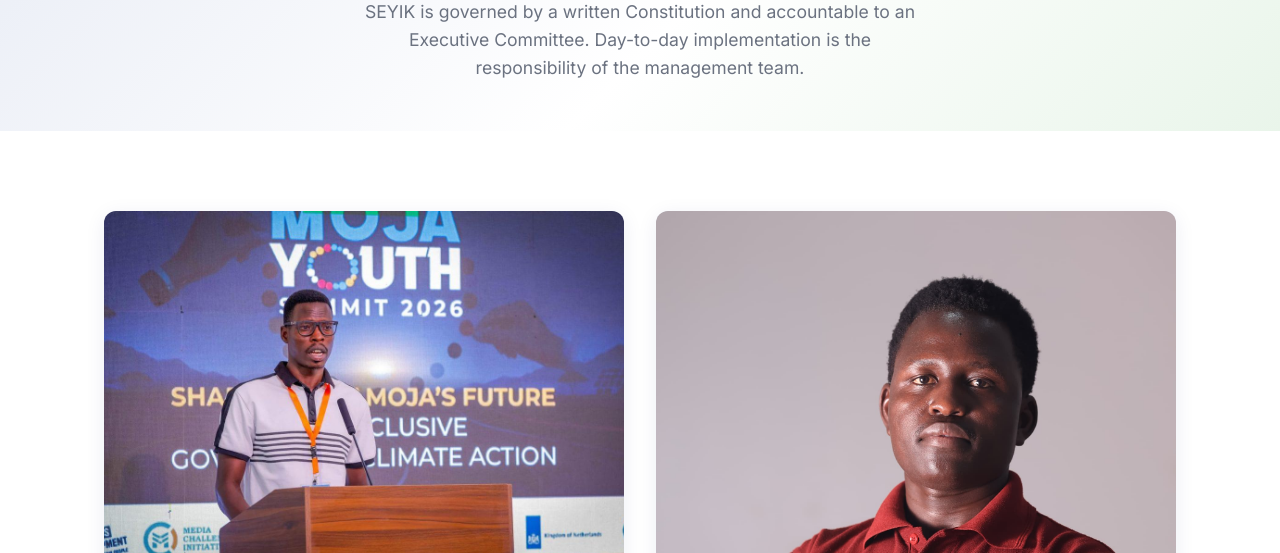
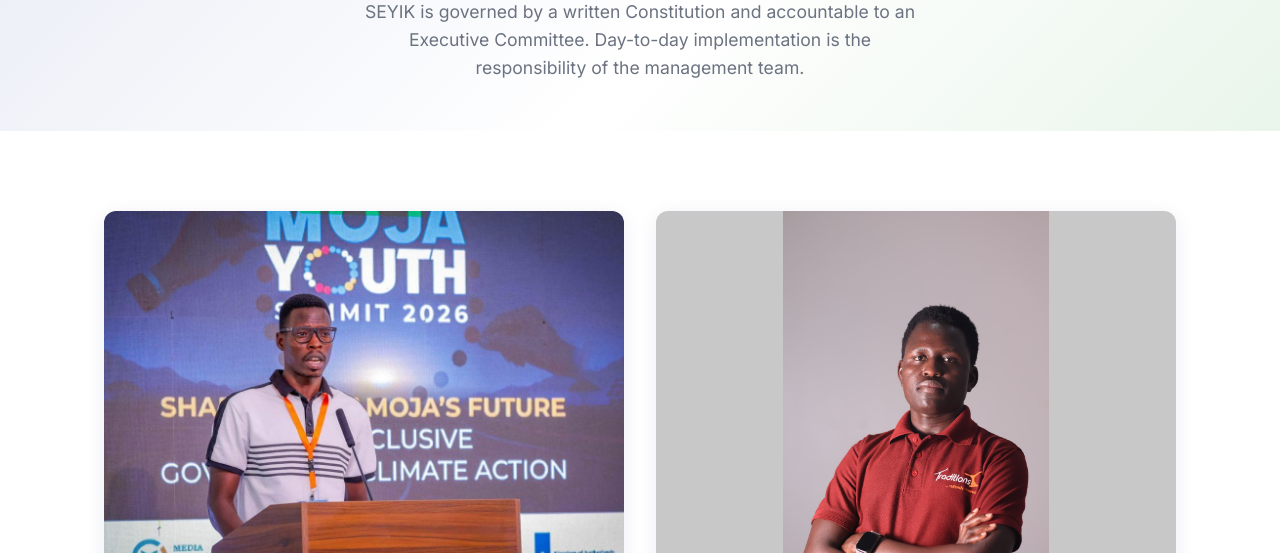
Before and after one commit to isgr870/Seyik-Website-, an Eleventy site: page team.html in a window 1280 px wide. Shown: the part 247-800 px from the top of the page. Built offline with nearby package versions, Linux system fonts and the light colour scheme; Eleventy itself is replaced by a stand-in of ours; files that its build step writes are made by us from their sources; files whose address does not match are found by name.

Commit message:
Show full Lemu portrait without crop

```diff
--- a/team.html
+++ b/team.html
@@ -31,13 +31,16 @@
     .team-card { background: #fff; border-radius: 12px; overflow: hidden; box-shadow: 0 4px 20px rgba(3,35,112,0.08); }
     .team-card img {
       width: 100%;
-      height: 360px;
+      height: 380px;
       object-fit: cover;
-      object-position: center 20%;
+      object-position: center center;
       background: #e8ecf5;
     }
     .team-card img[src*="lemu"] {
-      object-position: center 28%;
+      object-fit: contain;
+      object-position: center center;
+      background: #c8c8c8;
+      height: 400px;
     }
     .team-card-body { padding: 1.5rem; }
     .team-card h3 { color: var(--seyik-blue); margin-bottom: 0.25rem; }
```
